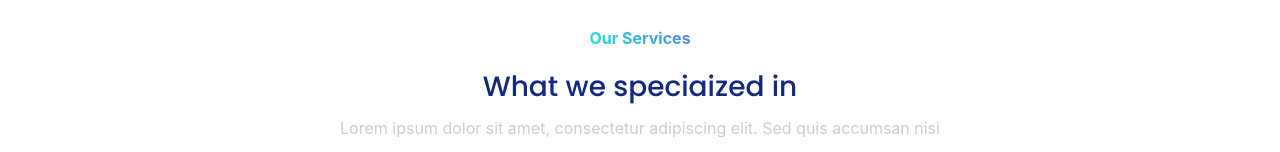
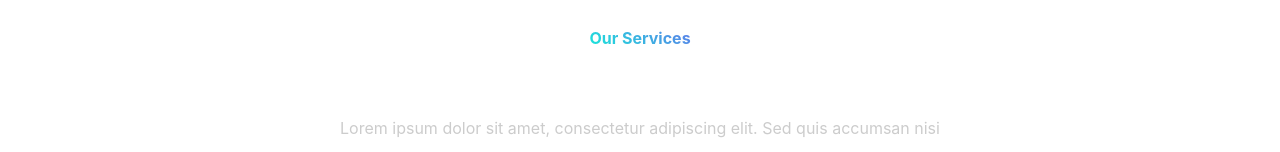
Before and after one commit to sameh1993/dolartrix, a Vue app: page /services in a window 1280 px wide. Shown: the part 438-590 px from the top of the page. Built offline with nearby package versions, Linux system fonts and the light colour scheme.

Commit message:
update website

```diff
--- a/src/components/body/serivces/serivces.vue
+++ b/src/components/body/serivces/serivces.vue
@@ -12,7 +12,7 @@
         >
           <span class="gradient-text blue">Our Services</span>
         </div>
-        <h3 class="wow fadeInUp" data-wow-delay="0.3s">
+        <h3 class="wow fadeInUp w-text" data-wow-delay="0.3s">
           What we speciaized in
         </h3>
         <p class="wow fadeInUp" data-wow-delay="0.4s">
```
